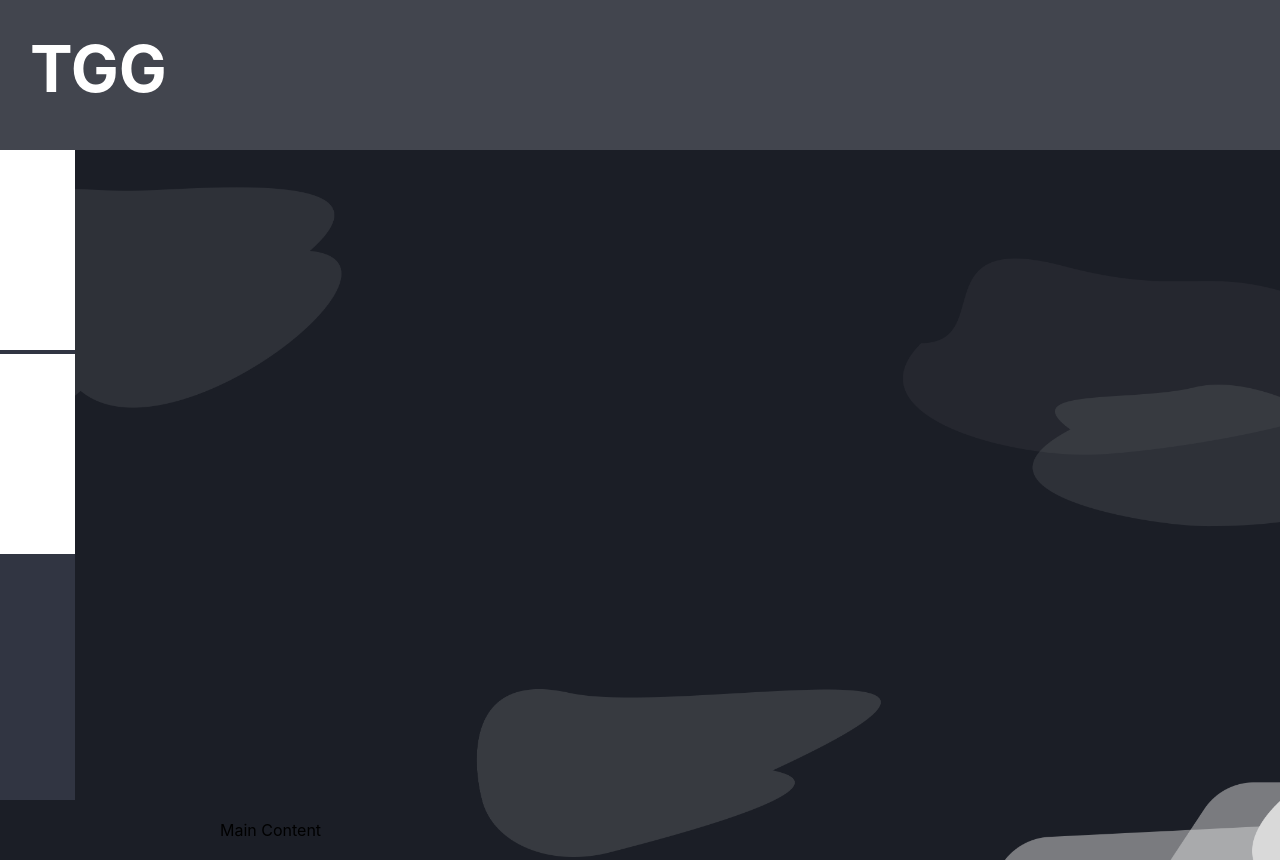
After one commit to Pirantel23/TournamentGenerator, a Django app: template templates/main/page.html in a window 1280 px wide. The commit adds this page. Run offline with Django 4.2, Linux system fonts and the light colour scheme; the template is opened without the code that fills it, so the values that code supplies are empty.

Commit message:
started second page :|

```diff
--- /dev/null
+++ b/templates/main/page.html
@@ -0,0 +1,43 @@
+<!-- {% load static %} -->
+
+<!DOCTYPE html>
+<html lang="en">
+
+<head>
+    <meta charset="UTF-8">
+    <meta name="viewport" content="width=device-width, initial-scale=1.0">
+    <title>TGG</title>
+    <link rel="stylesheet" href="static/styles.css">
+</head>
+
+<body class="page-body">
+    <div class="header">
+        <span class="page-logo">TGG</span>
+    </div>
+    <div class="sidebar" id="sidebar">
+        <div class="sidebar-content">
+            <div class="chat-icon">
+                <img src="static/chat.png" alt="Chat Icon" id="chat-logo">
+            </div>
+            <div class="tournament-logo">
+                <img src="static/tournaments.png" alt="Tournaments Icon" class="tournaments-icon">
+            </div>
+        </div>
+
+    </div>
+
+    <div class="content">
+        <div class="modal" id="myModal">
+            <div class="modal-content">
+                <span class="close">&times;</span>
+                <p>НУ ЭТО ТИПО ЧАТ ДОЛЖЕН БЫТЬ =()</p>
+            </div>
+        </div>
+        <!-- Ну здесь типа все остальное, турниры, сетки, все дела -->
+        Main Content
+    </div>
+    <script src="static/script.js"></script>
+
+</body>
+
+</html>
--- /dev/null
+++ b/templates/main/static/script.js
@@ -0,0 +1,30 @@
+const sidebar = document.getElementById('sidebar');
+
+sidebar.addEventListener('mouseenter', function() {
+    this.style.width = '200px';
+});
+
+sidebar.addEventListener('mouseleave', function() {
+    this.style.width = '75px';
+});
+
+
+
+
+const logo = document.getElementById("chat-logo");
+const modal = document.getElementById("myModal");
+
+// При нажатии на логотип
+logo.onclick = function() {
+    // Отобразить модальное окно
+    modal.style.display = "block";
+}
+
+// Найти элемент для закрытия модального окна
+const closeBtn = document.getElementsByClassName("close")[0];
+
+// При нажатии на кнопку закрытия
+closeBtn.onclick = function() {
+    // Скрыть модальное окно
+    modal.style.display = "none";
+}
--- a/templates/main/static/styles.css
+++ b/templates/main/static/styles.css
@@ -18,7 +18,6 @@
     margin-bottom: 20px;
 }
 
-
 .login-button {
     padding: 5px 45px;
     font-size: 42px;
@@ -26,9 +25,106 @@
     color: #ffffff;
     border-radius: 5px;
     text-decoration: none;
-    -webkit-text-stroke: 1px #000000; /* Толщина и цвет обводки */
+    -webkit-text-stroke: 1px #000000;
+    /* Толщина и цвет обводки */
 }
 
 .login-button:hover {
     background-color: #bbbbbb;
 }
+
+
+/* Вторая страница */
+
+.page-body {
+    background-image: url('background_page.png');
+    background-size: cover;
+    background-repeat: no-repeat;
+    display: flex;
+    flex-direction: column;
+    font-family: 'Inter', sans-serif;
+    margin: 0;
+    padding: 0;
+}
+
+.page-logo {
+    font-size: 64px;
+    font-weight: bold;
+    color: #ffffff;
+    position: absolute;
+    padding: 30px;
+}
+
+.header {
+    height: 150px;
+    background-color: #42454E;
+    color: #fff;
+    margin: 0;
+}
+
+.sidebar {
+    position: relative;
+    /* Для позиционирования элементов внутри */
+    width: 75px;
+    height: calc(100vh - 150px);
+    background-color: #313542;
+    float: left;
+    transition: width 0.3s;
+    overflow: hidden;
+}
+
+.sidebar:hover {
+    width: 200px;
+}
+
+.sidebar-content {
+    width: 100%;
+    transition: width 0.3s;
+    white-space: nowrap;
+    overflow: hidden;
+    display: flex;
+    align-items: center;
+    flex-direction: column;
+}
+
+.sidebar:hover .sidebar-content {
+    width: 200px;
+}
+
+.content {
+    margin-left: 200px;
+    padding: 20px;
+    flex-grow: 1;
+    display: flex;
+}
+
+.modal {
+    display: none;
+    position: fixed;
+    z-index: 1;
+    left: 200px;
+    top: 200px;
+    width: 100%;
+    height: 100%;
+}
+
+.modal-content {
+    background-color: #fefefe;
+    padding: 20px;
+    border: 1px solid #888;
+    width: 80%;
+}
+
+.close {
+    color: #aaa;
+    float: right;
+    font-size: 28px;
+    font-weight: bold;
+}
+
+.close:hover,
+.close:focus {
+    color: black;
+    text-decoration: none;
+    cursor: pointer;
+}
```
Also changed, not shown: templates/main/static/background_page.png (added), templates/main/static/chat.png (added), templates/main/static/tournaments.png (added).
